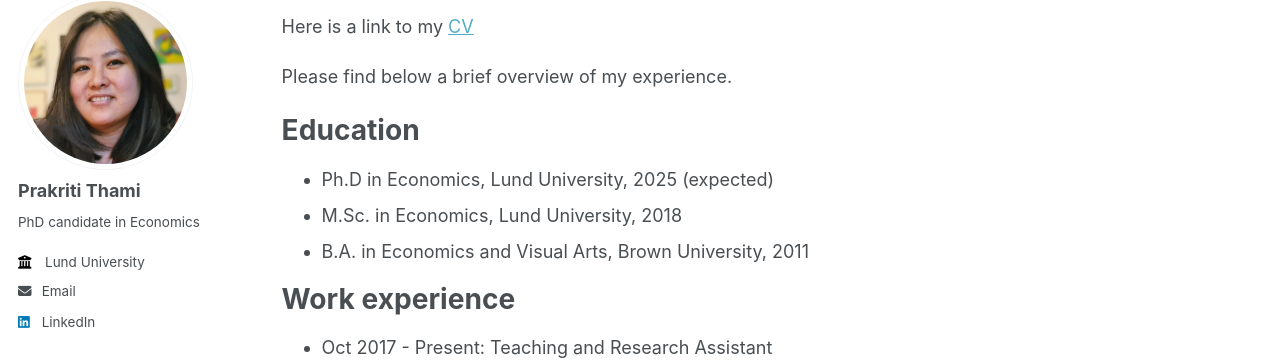
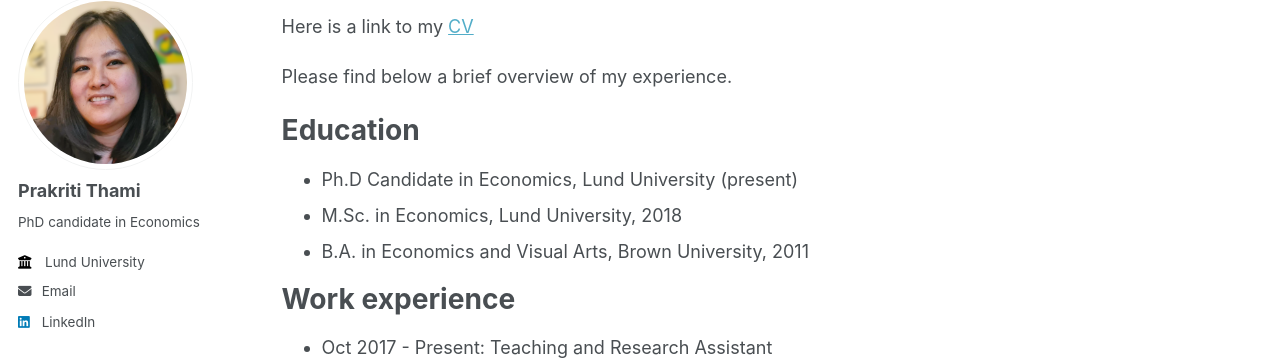
Before and after one commit to prakritithami/prakritithami.github.io, a Jekyll site: the page built from _pages/cv.md, in a window 1280 px wide and 900 px high. Shown: the part 111-473 px from the top of the window. Built offline with Jekyll 4.4.1, drawn with Linux system fonts in a browser that asks for light colours.

Commit message:
Update cv.md

```diff
--- a/_pages/cv.md
+++ b/_pages/cv.md
@@ -15,7 +15,7 @@ Please find below a brief overview of my experience.
 
 Education
 ======
-* Ph.D in Economics, Lund University, 2025 (expected)
+* Ph.D Candidate in Economics, Lund University (present)
 * M.Sc. in Economics, Lund University, 2018
 * B.A. in Economics and Visual Arts, Brown University, 2011
 
```
